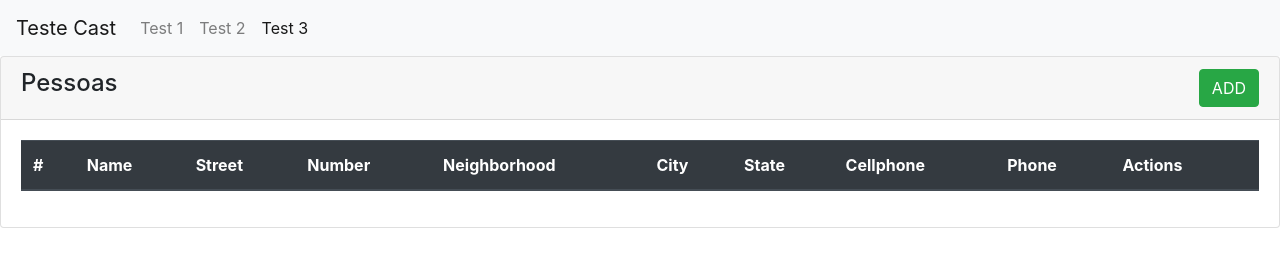
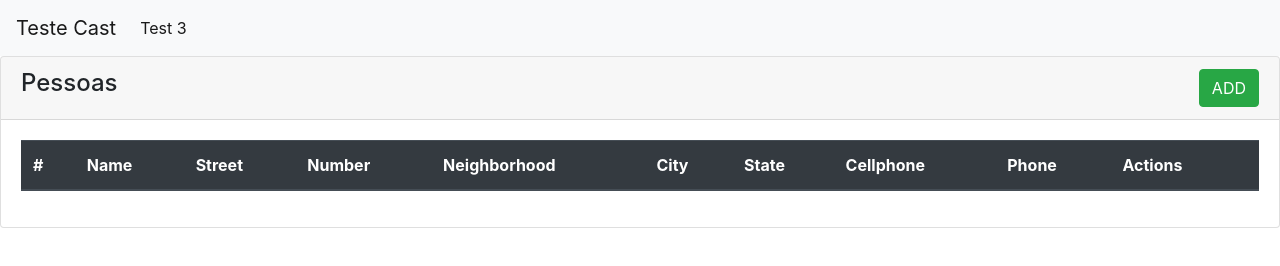
Before and after one commit to lucasm0ura/castTests, a plain HTML site: page WebContent/pessoas.html in a window 1280 px wide. Drawn offline with nearby package versions, Linux system fonts and the light colour scheme; no server answers.

Commit message:
Update pessoas.html

```diff
--- a/WebContent/pessoas.html
+++ b/WebContent/pessoas.html
@@ -17,12 +17,6 @@
 	  </button>
 	  <div class="collapse navbar-collapse" id="navbarNav">
 	    <ul class="navbar-nav">
-	      <li class="nav-item">
-	        <a class="nav-link" href="#">Test 1</a>
-	      </li>
-	      <li class="nav-item">
-	        <a class="nav-link" href="#">Test 2</a>
-	      </li>
 	      <li class="nav-item">
 	        <a class="nav-link active" href="pessoas.html">Test 3</a>
 	      </li>
```
